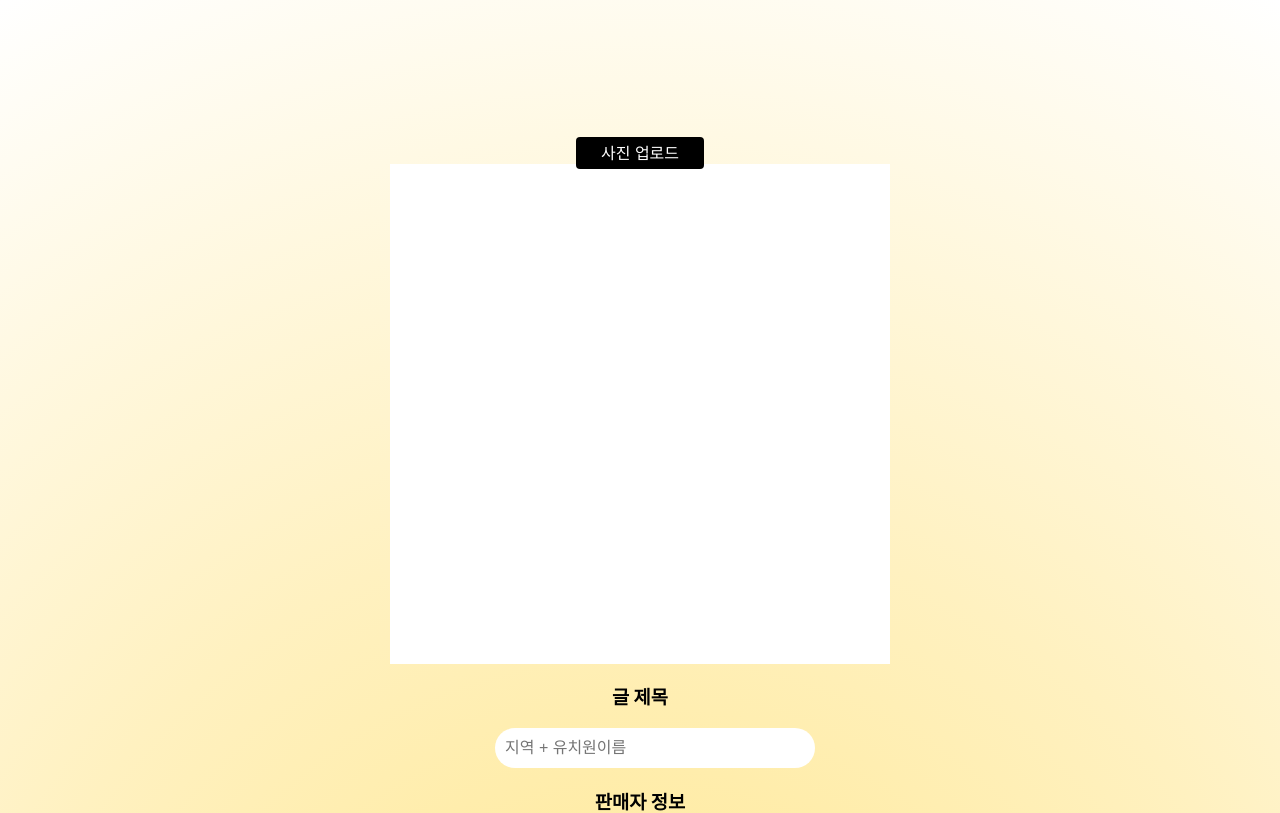
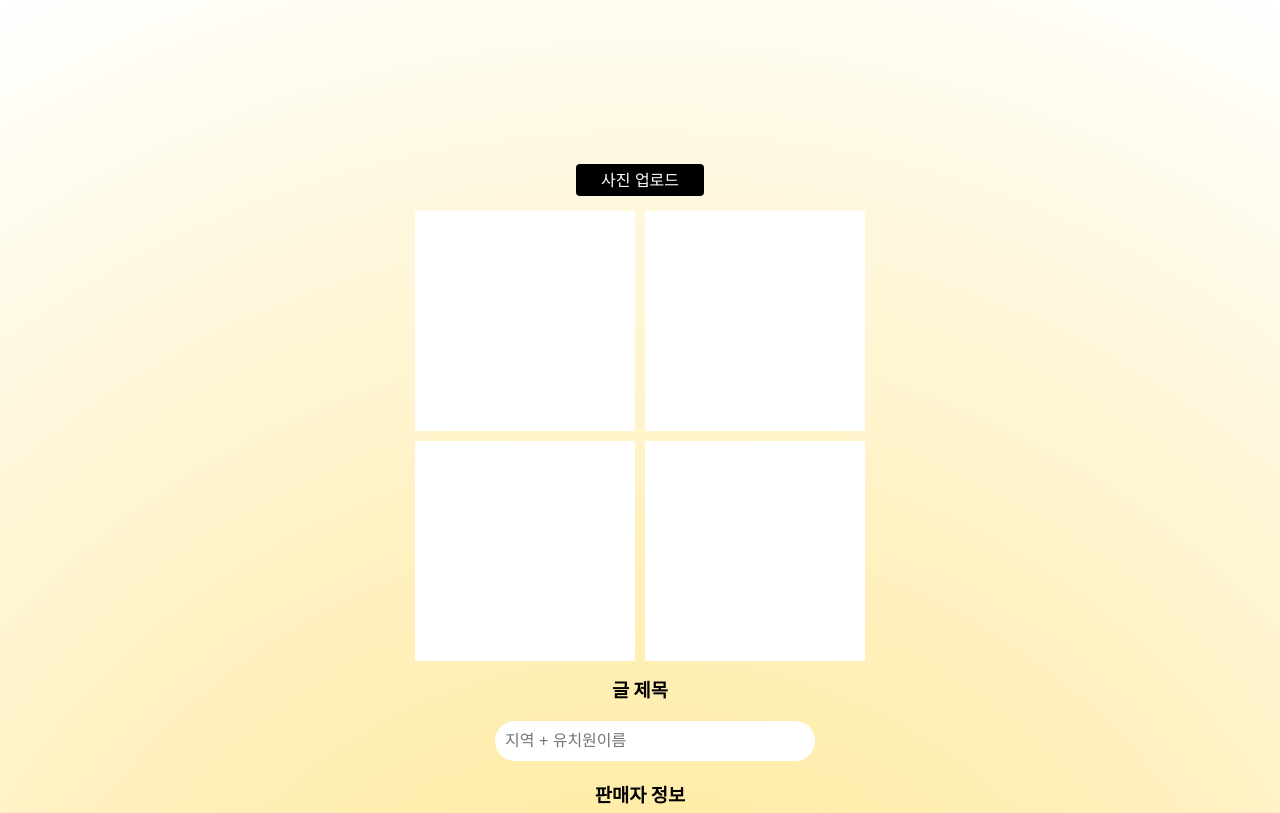
Before and after one commit to petCareFunding/petCareFunding, a React (Create React App) app: page /school/postSchoolFunding in a window 1280 px wide. Shown: the top 813 px of the page. Built offline with nearby package versions, Linux system fonts and the light colour scheme.

Commit message:
사진업로드 박스 4개

```diff
--- a/src/School/SchoolPost.css
+++ b/src/School/SchoolPost.css
@@ -67,8 +67,18 @@
     cursor: pointer;
 }
 
-.selected{
-    width: 500px;
-    height: 500px;
+.photo-container{
+    display: grid;
+    grid-template-columns: repeat(2, 1fr); /* 2열 */
+    grid-template-rows: repeat(2, 1fr); /* 2행 */
+    gap: 10px;
+    width: 450px;
+    height: 450px;
+    margin: 0 auto; /* 중앙 정렬 */
+    margin-top: 20px;
+    margin-bottom: 40px;
+}
+
+.selectedbox{
     background-color: #FFFFFF;
 }
--- a/src/School/SchoolPost.js
+++ b/src/School/SchoolPost.js
@@ -12,6 +12,7 @@ function SchoolPost(){
         const fundingDate1 = document.querySelector('#fundingDate1').value;
         const fundingDate2 = document.querySelector('#fundingDate2').value;
         const info = document.querySelector('#info').value;
+
         if(!uploadPhoto|| !title|| !person|| ! fundingDate1|| !fundingDate2|| !info){
             setShow(true);
             alert('모든 칸을 채워주세요');
@@ -24,6 +25,8 @@ function SchoolPost(){
     const navigate = useNavigate();
     const Backschool = ()=>{navigate('/school')};
 
+
+
     return(
         <div className='container schoolpost'>
             <div className='photo-container'>
@@ -33,7 +36,12 @@ function SchoolPost(){
                       사진 업로드
                     </label>
                     <input type='file' accept='.png, .jpeg, .jpg' id='uploadPhoto' style={{display:'none'}} required/>
-                    <div className='selected'></div>
+                    <div className='photo-container'>
+                        <div className= 'selectedbox' id='selected1'></div>
+                        <div className= 'selectedbox' id='selected2'></div>
+                        <div className= 'selectedbox' id='selected3'></div>
+                        <div className= 'selectedbox' id='selected4'></div>
+                    </div>
                 </div>
             </div>
             <div id='title-container'>
```
